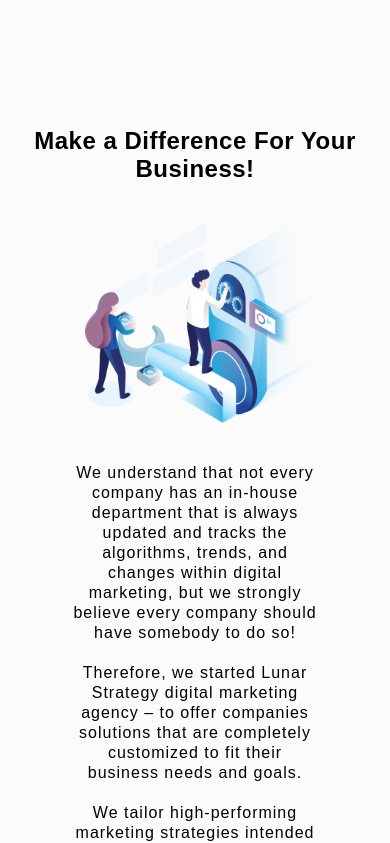
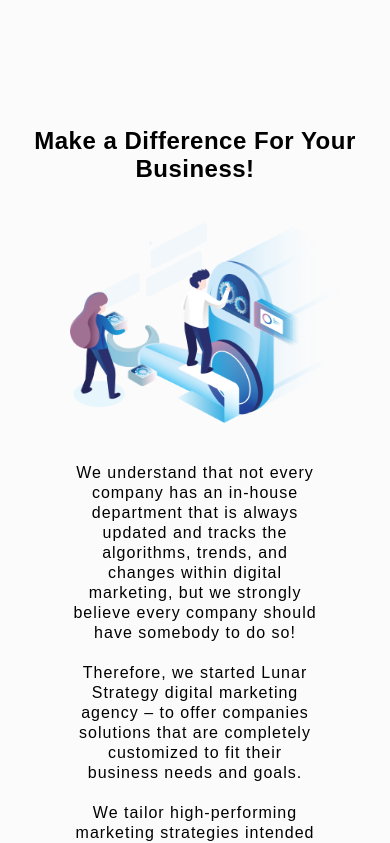
Before and after one commit to YusufjonAbdumajidov/lewwweb, a plain HTML site: page index.html in a window 390 px wide. Shown: the part 661-1504 px from the top of the page. Drawn offline with Linux system fonts and the light colour scheme.

Commit message:
fixed some bugs

```diff
--- a/style.scss
+++ b/style.scss
@@ -53,6 +53,7 @@ body{
 }
 
 main{
+    overflow: hidden;
     // border: 1px solid #111;
     width: 80%;
     margin: 0 auto;
@@ -1414,6 +1415,7 @@ footer{
     }
 
     .about{
+        overflow: hidden;
         width: 90%;
         margin: 0 auto;
         margin-top: 130px;
@@ -1439,7 +1441,7 @@ footer{
                     text-align: center;
                 }
                 img{
-                    width: fit-content;
+                    width: 80%;
                     height: 200px;
                     &:nth-child(2){
                         margin-left: 30px;
@@ -1533,6 +1535,7 @@ footer{
     }
 
     .products{
+        // overflow: hidden;
         width: 90%;
         margin: 0 auto;
         margin-top: 90px;
@@ -1573,7 +1576,7 @@ footer{
             img{
                 height: 280px;
                 cursor: pointer;
-                border: 1px solid #111;
+                // border: 1px solid #111;
                 margin: 20px 10px;
                 border-radius: 20px;
                 &:nth-child(2){
```
Also changed, not shown: style.css, 1 other file.
